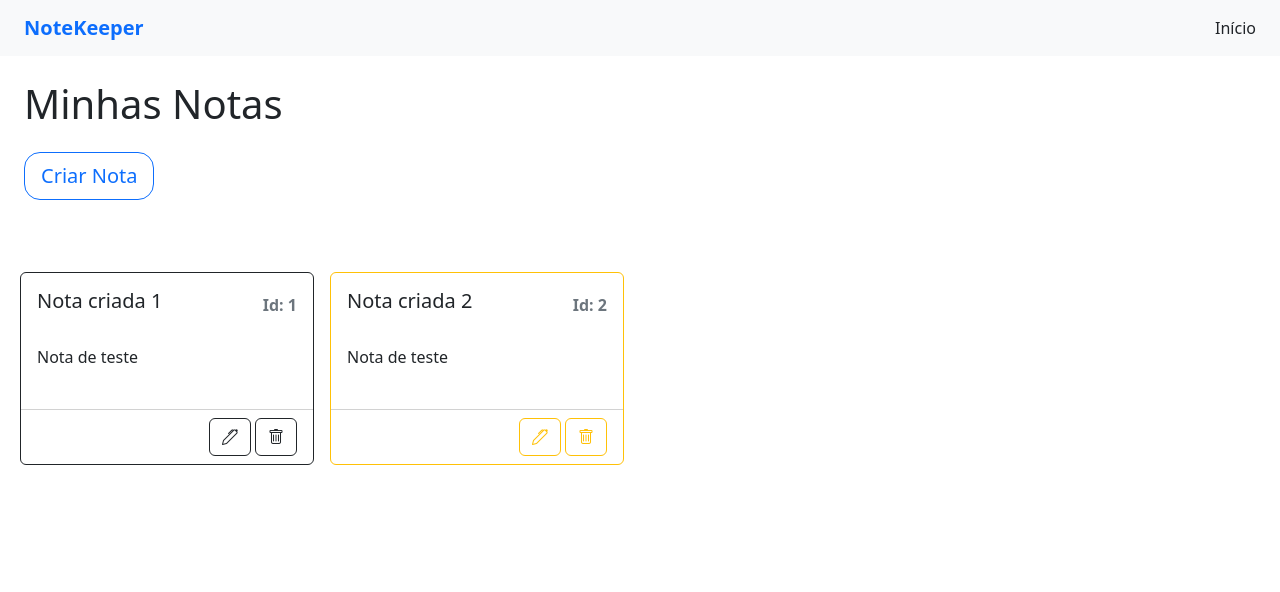
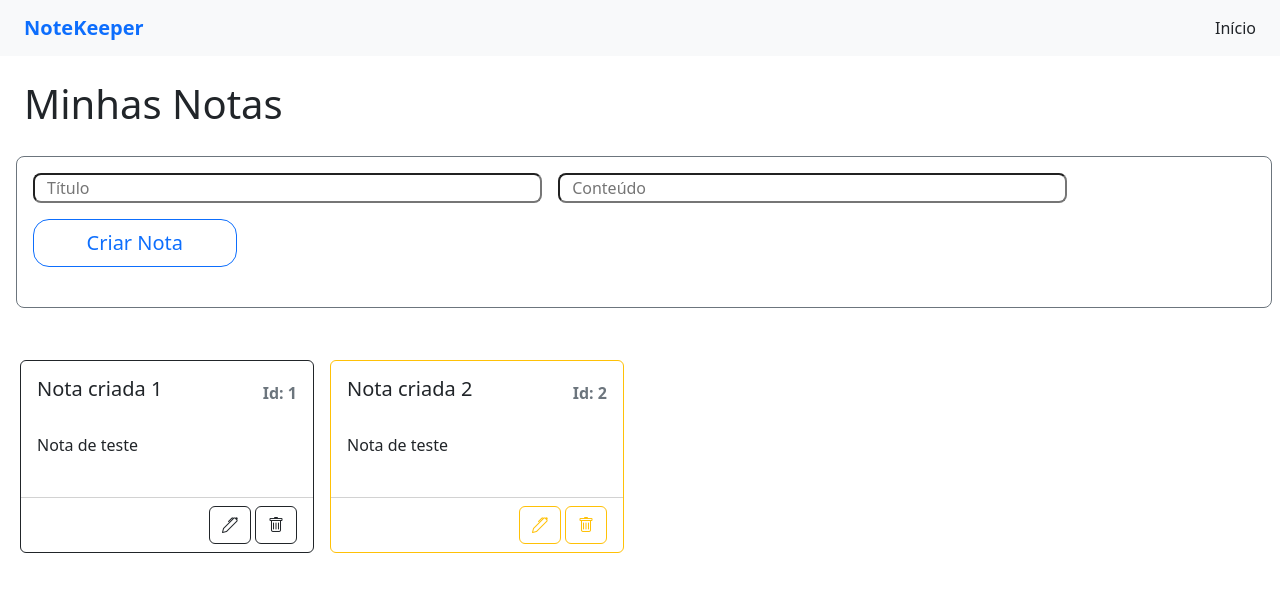
Before and after one commit to bernardoalvesmelo/noteKeeper, an Angular app: page / in a window 1280 px wide. Shown: the top 592 px of the page. Built offline with nearby package versions, Linux system fonts and the light colour scheme.

Commit message:
adicionando adição de notas

```diff
--- a/src/app/components/notas/listar-notas/listar-notas.component.html
+++ b/src/app/components/notas/listar-notas/listar-notas.component.html
@@ -1,8 +1,10 @@
 <section class="row gap-3">
     <h1>Minhas Notas</h1>
 
-    <div>
-      <button class="btn btn-lg btn-outline-primary mb-4 rounded-4">
+    <div class="row gap-3 border border-secondary p-3 m-1 rounded-3">
+        <input type="text" placeholder="Título" class="col-5 rounded-3" [(ngModel)]="titulo"/>
+        <input type="text" placeholder="Conteúdo" class="col-5 rounded-3" [(ngModel)]="conteudo"/>
+        <button (click) = "adicionarNota()" class="col-2 btn btn-lg btn-outline-primary mb-4 rounded-4">
         Criar Nota
       </button>
     </div>
--- a/src/app/components/notas/listar-notas/listar-notas.component.ts
+++ b/src/app/components/notas/listar-notas/listar-notas.component.ts
@@ -22,4 +22,19 @@ export class ListarNotasComponent {
       tema: 'warning',
     },
   ];
+
+  titulo: string = "";
+  conteudo: string = "";
+
+  adicionarNota() {
+    const tamanho = this.notas.length + 1;
+    const nota: Nota = {
+      id: tamanho,
+      titulo: this.titulo,
+      conteudo: this.conteudo,
+      tema: "dark"
+    }
+
+    this.notas.push(nota);
+  }
 }
```
